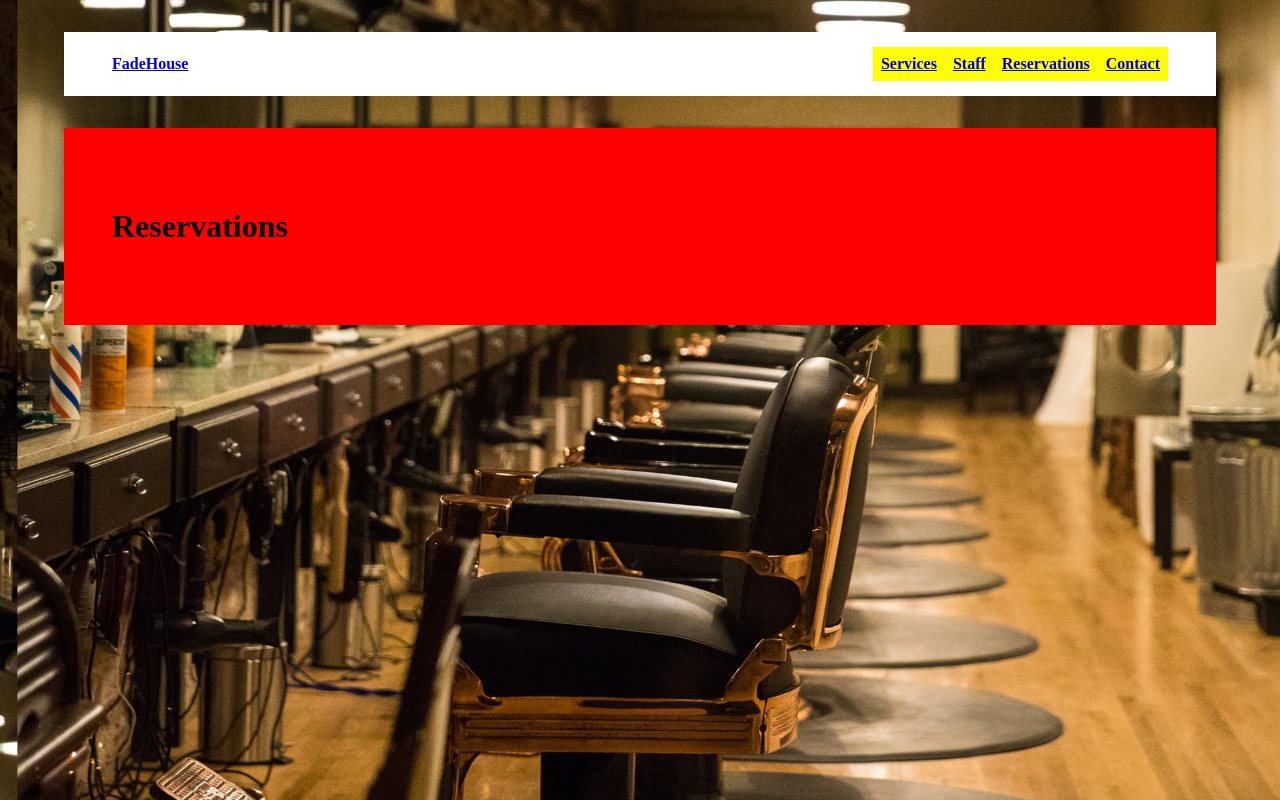
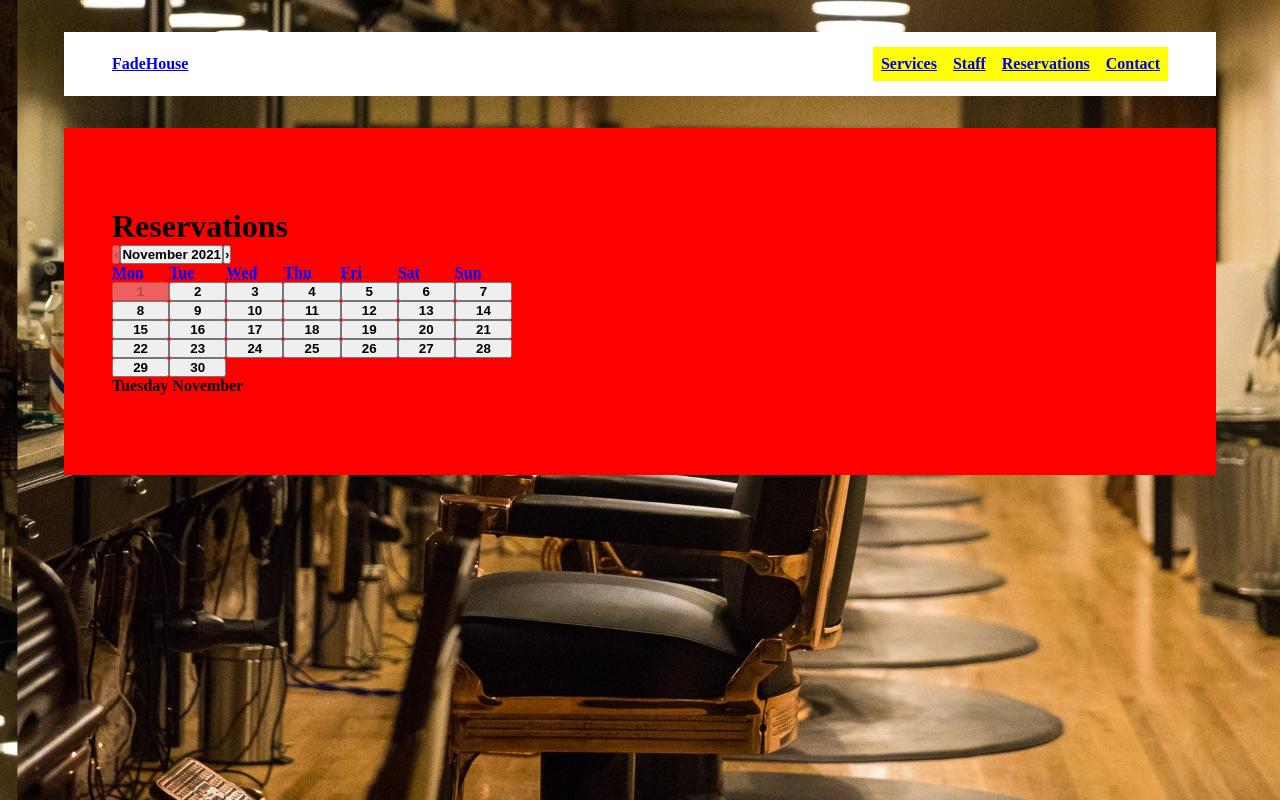
Before and after one commit to RoycePdev/BarberShopSite, a React (Create React App) app: page /reservations in a window 1280 px wide. Built offline with nearby package versions, Linux system fonts and the light colour scheme.

Commit message:
Added reservation calendar

```diff
--- a/package.json
+++ b/package.json
@@ -7,6 +7,7 @@
     "@testing-library/react": "^11.2.7",
     "@testing-library/user-event": "^12.8.3",
     "react": "^17.0.2",
+    "react-calendar": "^3.5.0",
     "react-dom": "^17.0.2",
     "react-router-dom": "^5.3.0",
     "react-scripts": "4.0.3",
--- a/src/App.js
+++ b/src/App.js
@@ -3,7 +3,7 @@ import { Services } from './components/Services'
 import { Staff } from './components/Staff'
 import { Home } from './components/Home'
 import { Contact } from './components/Contact'
-import { Reservations } from './components/Reservations'
+import { Reservations } from './components/reservations/Reservations'
 import './stylesheets/landing-style.css'
 import { BrowserRouter as Router, Switch, Route, Link } from 'react-router-dom'
 
--- /dev/null
+++ b/src/components/reservations/ResPageOne.jsx
@@ -0,0 +1,52 @@
+import { useState } from 'react'
+import Calendar from 'react-calendar'
+
+export const ResPageOne = () => {
+  const [date, setDate] = useState(new Date())
+  const today = new Date()
+  const weekday = new Array(7)
+  weekday[0] = 'Sunday'
+  weekday[1] = 'Monday'
+  weekday[2] = 'Tuesday'
+  weekday[3] = 'Wednesday'
+  weekday[4] = 'Thursday'
+  weekday[5] = 'Friday'
+  weekday[6] = 'Saturday'
+
+  const month = new Array()
+  month[0] = 'January'
+  month[1] = 'February'
+  month[2] = 'March'
+  month[3] = 'April'
+  month[4] = 'May'
+  month[5] = 'June'
+  month[6] = 'July'
+  month[7] = 'August'
+  month[8] = 'September'
+  month[9] = 'October'
+  month[10] = 'November'
+  month[11] = 'December'
+
+  const selectedDay = weekday[String(date.getDay())]
+  const selectedMonth = month[String(date.getMonth())]
+
+  function onChange(nextValue) {
+    setDate(nextValue)
+  }
+
+  console.log(date)
+  return (
+    <div>
+      <Calendar
+        className='calendar'
+        onChange={onChange}
+        value={date}
+        next2Label={null}
+        prev2Label={null}
+        showNeighboringMonth={false}
+        minDate={new Date()}
+      />
+      <div> {selectedDay + " " + selectedMonth}  </div>
+    </div>
+  )
+}
--- a/src/components/Reservations.jsx
+++ b/src/components/reservations/Reservations.jsx
@@ -1,9 +1,12 @@
 import React from 'react'
+import { ResPageOne } from './ResPageOne'
+import '../../stylesheets/reservations.css'
 
 export const Reservations = () => {
   return (
     <div className="res">
       <h1>Reservations</h1>
+      <ResPageOne />
     </div>
   )
 }
--- /dev/null
+++ b/src/stylesheets/reservations.css
@@ -0,0 +1,4 @@
+.calendar {
+  color: blue;
+  width: 25rem;
+}/*# sourceMappingURL=reservations.css.map */
--- /dev/null
+++ b/src/stylesheets/reservations.scss
@@ -0,0 +1,5 @@
+.calendar {
+  color: blue;
+  // border-radius: 15px;
+  width: 25rem;
+}
```
Also changed, not shown: src/components/reservations/ResConfirm.jsx (added, +9 -0 lines), src/components/reservations/ResPageThree.jsx (added), src/components/reservations/ResPageTwo.jsx (added), 2 other files (tests, documents, lock files or other folders).
